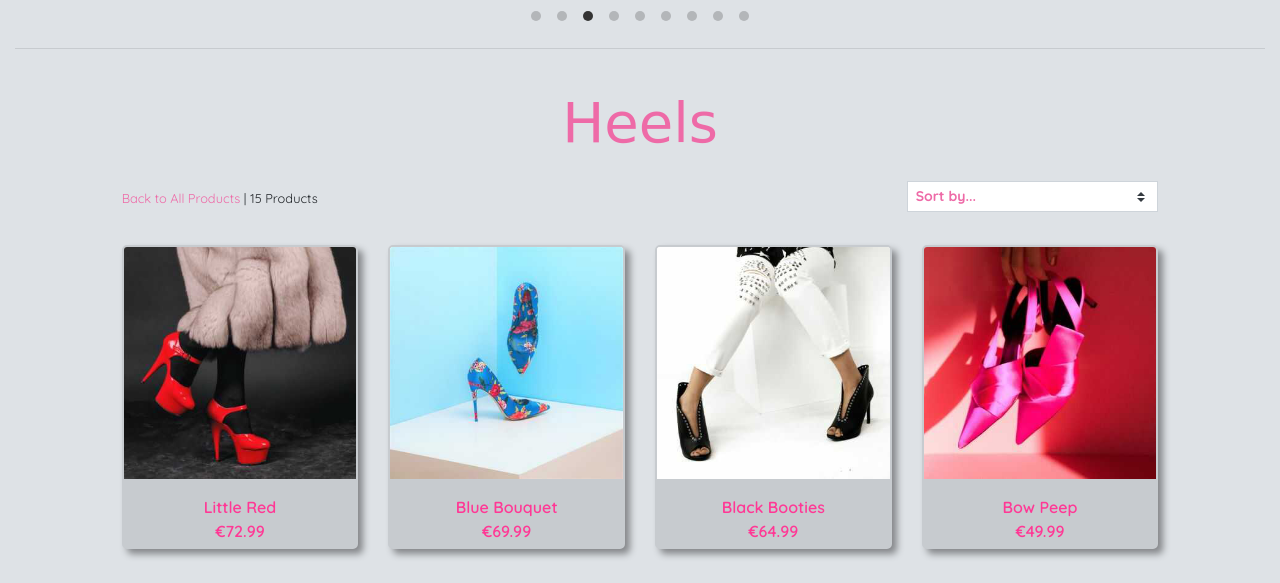
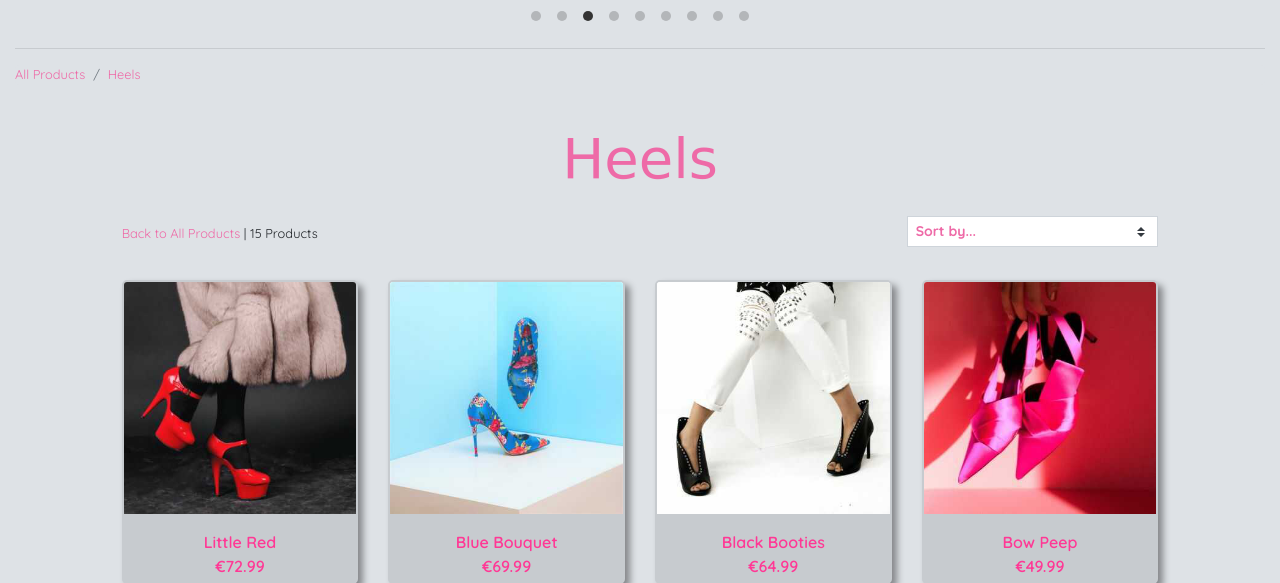
Before and after one commit to aineon/velvet-goldmine, a Django app: page /products/?subcategory=heels in a window 1280 px wide. Shown: the part 440-1023 px from the top of the page. Run offline with Django 3.2, Linux system fonts and the light colour scheme; data comes from the database, SQL or seed files in the repository; both versions use the stored data as it was after the commit; some libraries are stand-ins or nearby versions; some web fonts are replaced.

Commit message:
Update Products models and fixtures. Add breadcrumbs to products.

```diff
--- a/bag/templates/bag/bag.html
+++ b/bag/templates/bag/bag.html
@@ -77,13 +77,13 @@
                                         {% endif %}
                                     </div>
                                 </div>
-                             </form>
-                                <p class="text-center">
+                            </form>
+
                                     <a class="update-qty text-pink text-center"><small>Update Quantity</small></a>
                                     <span>|</span>
                                         <a class="remove-item text-center" id="remove_{{ item.item_id }}" data-product_size="{{ item.size }}">
                                     <small>Remove from Bag</small></a>
-                                </p>
+
 
                         </td>
                         <td class="py-3">
--- a/products/models.py
+++ b/products/models.py
@@ -1,4 +1,5 @@
 from django.db import models
+from django.urls import reverse
 
 
 class Category(models.Model):
@@ -7,6 +8,8 @@ class Category(models.Model):
         verbose_name_plural = 'Categories'
 
     name = models.CharField(max_length=254)
+    slug = models.SlugField(max_length=254,
+                            default='', unique=True, null=False)
     friendly_name = models.CharField(max_length=254, null=True, blank=True)
 
     def __str__(self):
@@ -14,6 +17,12 @@ class Category(models.Model):
 
     def get_friendly_name(self):
         return self.friendly_name
+
+    def get_absolute_url(self):
+        kwargs = {
+            'category_slug': self.slug,
+            }
+        return reverse('product_categories', kwargs=kwargs)
 
 
 class Subcategory(models.Model):
@@ -24,6 +33,8 @@ class Subcategory(models.Model):
     category = models.ForeignKey('Category', null=True, blank=True,
                                  on_delete=models.SET_NULL)
     name = models.CharField(max_length=254)
+    slug = models.SlugField(max_length=254,
+                            default='', unique=True, null=False)
     friendly_name = models.CharField(max_length=254, null=True, blank=True)
 
     def __str__(self):
@@ -31,6 +42,13 @@ class Subcategory(models.Model):
 
     def get_friendly_name(self):
         return self.friendly_name
+
+    def get_absolute_url(self):
+        kwargs = {
+            'subcategory_slug': self.slug
+            }
+        return reverse('product_subcategories',
+                       kwargs=kwargs)
 
 
 class Product(models.Model):
@@ -40,6 +58,8 @@ class Product(models.Model):
                                     on_delete=models.SET_NULL)
     sku = models.CharField(max_length=254, null=True, blank=True)
     name = models.CharField(max_length=254)
+    slug = models.SlugField(max_length=254,
+                            default='', unique=True, null=False)
     description = models.TextField()
     has_sizes = models.BooleanField(default=False, null=True, blank=True)
     price = models.DecimalField(max_digits=6, decimal_places=2)
@@ -48,3 +68,9 @@ class Product(models.Model):
 
     def __str__(self):
         return self.name
+
+    def get_absolute_url(self):
+        kwargs = {
+            'product_slug': self.slug,
+        }
+        return reverse('product_detail', kwargs=kwargs)
--- /dev/null
+++ b/products/templates/products/includes/breadcrumbs.html
@@ -0,0 +1,52 @@
+{% if product %}
+    <small>
+        <nav aria-label="breadcrumb" class="product-breadcrumb">
+            <ol class="breadcrumb">
+                <li class="breadcrumb-item"><a href="{% url 'products' %}">All Products</a></li>
+                <li class="breadcrumb-item"><a href="{% url 'products' %}?category={{ product.category.name }}">{{product.category.friendly_name}}</a></li>
+                {% if product.subcategory %}
+                <li class="breadcrumb-item"><a href="{% url 'products' %}?subcategory={{ product.subcategory.name }}">{{product.subcategory.friendly_name}}</a></li>
+                {% endif %}
+                <li class="breadcrumb-item">{{product.name}}</li>
+            </ol>
+        </nav>
+    </small>
+{% endif %}
+
+{% if current_categories %}
+    <small>
+        <nav aria-label="breadcrumb">
+            <ol class="breadcrumb">
+            {% for category in current_categories %}
+                {% if current_categories|length == 1 %}
+            <li class="breadcrumb-item"><a href="{% url 'products' %}">All Products</a></li>
+            <li class="breadcrumb-item"><a href="{% url 'products' %}?category={{ category.name }}">{{category.friendly_name}}</a></li>
+                {% endif %}
+            {% endfor %}
+            </ol>
+        </nav>
+    </small>
+{% else %}
+    {% if current_subcategories %}
+    <small>
+        <nav>
+            <ol class="breadcrumb">
+                <li class="breadcrumb-item"><a href="{% url 'products' %}">All Products</a></li>
+
+                {% for category in current_categories %}
+
+                <li class="breadcrumb-item"><a href="{% url 'products' %}?category={{ category.name }}">{{category.friendly_name}}</a></li>
+
+                {% endfor %}
+
+
+            {% for subcategory in current_subcategories %}
+                {% if current_subcategories|length == 1 %}
+                <li class="breadcrumb-item" aria-current="page">{{subcategory.friendly_name}}</li>
+                {% endif %}
+            {% endfor %}
+            </ol>
+        </nav>
+    </small>
+   {% endif %}
+{% endif %}
--- a/products/templates/products/product_detail.html
+++ b/products/templates/products/product_detail.html
@@ -10,7 +10,7 @@
 {% endblock %}
 
 {% block content%}
-
+  {% include 'products/includes/breadcrumbs.html' %}
     <div class="container-fluid">
         <div class="row">
             <div class="col-12 col-md-6 col-lg-4 offset-lg-2">
--- a/products/templates/products/products.html
+++ b/products/templates/products/products.html
@@ -12,9 +12,9 @@
 {% block content %}
     <div class="container-fluid">
 
-         {% include 'includes/carousel.html' %}
+        {% include 'includes/carousel.html' %}
         <hr>
-
+        {% include 'products/includes/breadcrumbs.html' %}
         <div class="row">
             <div class="col text-center mt-3">
                 {% for category in current_categories %}
@@ -37,7 +37,19 @@
                         {% endif %}
                     {% endfor %}
                 {% if current_categories|length == 0 and current_subcategories|length == 0 %}
-                <h2 class="logo mt-2">All Products</h2>
+                    <h2 class="logo mt-2">All Products</h2>
+                         <a class="badge text-decoration-none mb-2 mt-2" href="{% url 'products' %}?category=dresses,bottoms,tops_ts,outerwear">
+                            <span class="p-2 mt-2 category-badge rounded-0 text-center">Clothing</span>
+                        </a>
+                          <a class="badge text-decoration-none mb-2 mt-2" href="{% url 'products' %}?category=footwear">
+                            <span class="p-2 mt-2 category-badge rounded-0 text-center">Footwear</span>
+                        </a>
+                          <a class="badge text-decoration-none mb-2 mt-2" href="{% url 'products' %}?category=swimwear">
+                            <span class="p-2 mt-2 category-badge rounded-0 text-center">Swimwear</span>
+                        </a>
+                        <a class="badge text-decoration-none mb-2 mt-2" href="{% url 'products' %}?category=accessories">
+                            <span class="p-2 mt-2 category-badge rounded-0 text-center">Accessories</span>
+                        </a>
                 {% endif %}
             </div>
         </div>
@@ -148,10 +160,10 @@
     <script type="text/javascript">
 
         $('#sort-selector').change(function() {
-            var selector = $(this);
-            var currentUrl = new URL(window.location);
+            let selector = $(this);
+            let currentUrl = new URL(window.location);
 
-            var selectedVal = selector.val();
+            let selectedVal = selector.val();
             if(selectedVal != "reset"){
                 var sort = selectedVal.split("_")[0];
                 var direction = selectedVal.split("_")[1];
--- a/static/css/base.css
+++ b/static/css/base.css
@@ -283,6 +283,20 @@ input[name='q']::placeholder {
     background-color: #ee6aa7;
 }
 /* Products/Product Details */
+.breadcrumb {
+    padding: 0;
+    background-color: #dee2e6;
+    color: #ee6aa7;
+}
+
+.breadcrumb-item a {
+    color: #ee6aa7;
+}
+
+.product-breadcrumb {
+    padding-top: 50px;
+}
+
 .product-name {
     font-size: 1.75rem;
     color: #ee6aa7;
@@ -311,6 +325,7 @@ input[name='q']::placeholder {
     border: 2px solid #ee6aa7;
     margin-right: 7px;
     font-size: 1.5rem;
+    box-shadow: 3px 3px 5px #85878a;
 }
 
 a.badge > span.category-badge:hover {
@@ -354,6 +369,7 @@ option[selected],
 
 .update-qty {
     cursor: pointer;
+    margin-left: 25px;
 }
 
 a small:hover {
@@ -400,6 +416,7 @@ a.remove-item:hover {
     background-color: #ee6aa7;
     border-radius: 3px;
     box-shadow: 3px 3px 3px #85878a;
+    font-size: 1.5rem;
 }
 
 .scroll-btn:hover {
```
Also changed, not shown: media/dress37.png (added), media/dress38.png (added), products/fixtures/categories.json (line endings or trailing spaces), products/migrations/0002_auto_20210329_1314.py (added).
